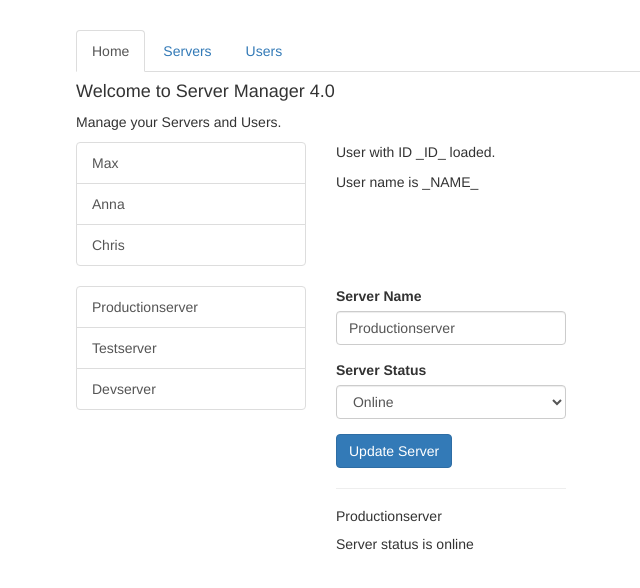
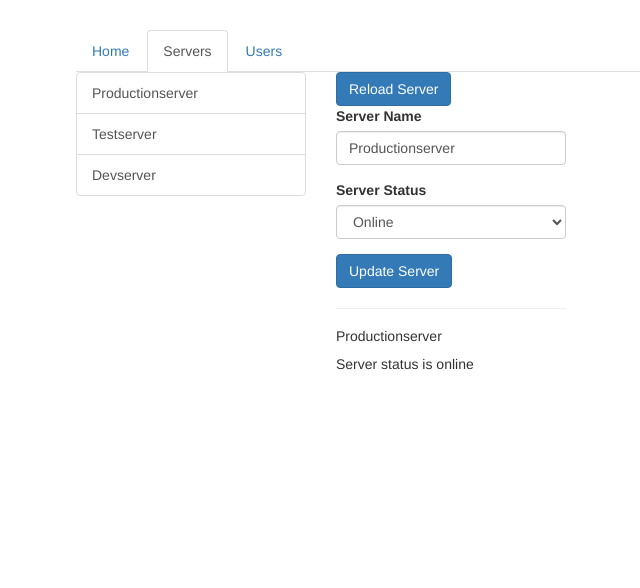
Before and after one commit to tsabunkar/angular_practice_routing, an Angular app: page /servers in a window 1280 px wide. Shown: the top 588 px of the page, without its empty margins (189-829 px from the left). Built offline with nearby package versions, Linux system fonts and the light colour scheme.

Commit message:
Routes, activatedRoutes, snapshot to fetch parameter from url

```diff
--- a/src/app/app.component.html
+++ b/src/app/app.component.html
@@ -2,13 +2,22 @@
   <div class="row">
     <div class="col-xs-12 col-sm-10 col-md-8 col-sm-offset-1 col-md-offset-2">
       <ul class="nav nav-tabs">
-        <li role="presentation" class="active"><a href="#">Home</a></li>
-        <li role="presentation"><a href="#">Servers</a></li>
-        <li role="presentation"><a href="#">Users</a></li>
+        <!--  <li role="presentation" class="active"><a href="/">Home</a></li>
+        <li role="presentation"><a href="/servers">Servers</a></li>
+        <li role="presentation"><a href="/users">Users</a></li> -->
+        <li role="presentation" routerLinkActive="active" [routerLinkActiveOptions]="{exact : true}">
+          <a [routerLink]="['/']">Home</a>
+        </li>
+        <li role="presentation" routerLinkActive="active">
+          <a [routerLink]="['/servers']">Servers</a>
+        </li>
+        <li role="presentation" routerLinkActive="active">
+          <a [routerLink]="['/users']">Users</a>
+        </li>
       </ul>
     </div>
   </div>
-  <div class="row">
+  <!-- <div class="row">
     <div class="col-xs-12 col-sm-10 col-md-8 col-sm-offset-1 col-md-offset-2">
       <app-home></app-home>
     </div>
@@ -22,5 +31,14 @@
     <div class="col-xs-12 col-sm-10 col-md-8 col-sm-offset-1 col-md-offset-2">
       <app-servers></app-servers>
     </div>
+  </div> -->
+  <div class="row">
+    <div class="col-xs-12 col-sm-10 col-md-8 col-sm-offset-1 col-md-offset-2">
+      <router-outlet></router-outlet>
+      <!--
+      <router-outlet> is an builtin directive, this directive will act as placeholder for a specific component
+        which will be rendered when a specific url is hit !!-->
+    </div>
   </div>
+
 </div>
--- a/src/app/app.module.ts
+++ b/src/app/app.module.ts
@@ -2,6 +2,7 @@ import { BrowserModule } from '@angular/platform-browser';
 import { NgModule } from '@angular/core';
 import { FormsModule } from '@angular/forms';
 import { HttpModule } from '@angular/http';
+import { Routes, RouterModule } from "@angular/router";
 
 import { AppComponent } from './app.component';
 import { UsersComponent } from './users/users.component';
@@ -12,6 +13,12 @@ import { HomeComponent } from './home/home.component';
 import { UserComponent } from './users/user/user.component';
 import { ServersService } from './servers/servers.service';
 
+const appRoutes: Routes = [ //this Routes is an array , which has list of all the routes
+  { path: '', component: HomeComponent },
+  { path: 'users', component: UsersComponent },
+  { path: 'users/:myid/:myname', component: UsersComponent }, // myid -> dynamic paramter in the url
+  { path: 'servers', component: ServersComponent },
+]
 @NgModule({
   declarations: [
     AppComponent,
@@ -25,7 +32,9 @@ import { ServersService } from './servers/servers.service';
   imports: [
     BrowserModule,
     FormsModule,
-    HttpModule
+    HttpModule,
+    RouterModule.forRoot(appRoutes) // RouterModule must be added in imports Array. RouterModule has forRoot() method
+    // which is used to register all our list of routes
   ],
   providers: [ServersService],
   bootstrap: [AppComponent]
--- a/src/app/home/home.component.html
+++ b/src/app/home/home.component.html
@@ -1,2 +1,3 @@
 <h4>Welcome to Server Manager 4.0</h4>
 <p>Manage your Servers and Users.</p>
+<button (click)="onClickLoadMyServer()" class="btn btn-primary">Load Server</button>
--- a/src/app/home/home.component.ts
+++ b/src/app/home/home.component.ts
@@ -1,4 +1,5 @@
 import { Component, OnInit } from '@angular/core';
+import { Router } from '@angular/router';
 
 @Component({
   selector: 'app-home',
@@ -7,9 +8,15 @@ import { Component, OnInit } from '@angular/core';
 })
 export class HomeComponent implements OnInit {
 
-  constructor() { }
+  constructor(private router : Router) { }
 
   ngOnInit() {
   }
 
+  onClickLoadMyServer() {
+    //do some complex calculation , sending data to backend and fetching value form backend
+    //after we want to redirect to some specific routes
+    this.router.navigate(['/servers'])//absolute path
+  }
+
 }
--- a/src/app/servers/servers.component.html
+++ b/src/app/servers/servers.component.html
@@ -1,15 +1,13 @@
 <div class="row">
   <div class="col-xs-12 col-sm-4">
     <div class="list-group">
-      <a
-        href="#"
-        class="list-group-item"
-        *ngFor="let server of servers">
+      <a href="#" class="list-group-item" *ngFor="let server of servers">
         {{ server.name }}
       </a>
     </div>
   </div>
   <div class="col-xs-12 col-sm-4">
+    <button class="btn btn-primary" (click)="onReloadOfSameComponent()">Reload Server</button>
     <app-edit-server></app-edit-server>
     <hr>
     <app-server></app-server>
--- a/src/app/servers/servers.component.ts
+++ b/src/app/servers/servers.component.ts
@@ -1,5 +1,6 @@
 import { Component, OnInit } from '@angular/core';
 import { ServersService } from './servers.service';
+import { Router, ActivatedRoute } from '@angular/router';
 
 @Component({
   selector: 'app-servers',
@@ -7,12 +8,20 @@ import { ServersService } from './servers.service';
   styleUrls: ['./servers.component.css']
 })
 export class ServersComponent implements OnInit {
-  private servers: {id: number, name: string, status: string}[] = [];
+  private servers: { id: number, name: string, status: string }[] = [];
 
-  constructor(private serversService: ServersService) { }
+  constructor(private serversService: ServersService, private router: Router
+    , private activeRoute: ActivatedRoute) { }
+  //ActivatedRoute -> it simply injects the current activated route
 
   ngOnInit() {
     this.servers = this.serversService.getServers();
   }
 
+  onReloadOfSameComponent() {
+    this.router.navigate(['/servers'], { relativeTo: this.activeRoute })
+    //here in relativeTo we define realative to which path we r loading
+
+  }
+
 }
--- a/src/app/users/user/user.component.html
+++ b/src/app/users/user/user.component.html
@@ -1,2 +1,2 @@
-<p>User with ID _ID_ loaded.</p>
-<p>User name is _NAME_</p>
+<p>User with ID is : {{user.id}}.</p>
+<p>User name is : {{user.name}}</p>
--- a/src/app/users/user/user.component.ts
+++ b/src/app/users/user/user.component.ts
@@ -1,4 +1,5 @@
 import { Component, OnInit } from '@angular/core';
+import { ActivatedRoute } from '@angular/router';
 
 @Component({
   selector: 'app-user',
@@ -6,11 +7,18 @@ import { Component, OnInit } from '@angular/core';
   styleUrls: ['./user.component.css']
 })
 export class UserComponent implements OnInit {
-  user: {id: number, name: string};
+  user: { id: number, name: string };
 
-  constructor() { }
+  //fetching the dynamic parameter value from the url
+  constructor(private activatedRoute: ActivatedRoute) { }
 
   ngOnInit() {
+    this.user = {
+      id: this.activatedRoute.snapshot.params['myid'],
+      name: this.activatedRoute.snapshot.params['myname'],
+    }
   }
 
+
+
 }
```
Also changed, not shown: angular.json (+4 -6 lines), 1 other file (tests, documents, lock files or other folders).
